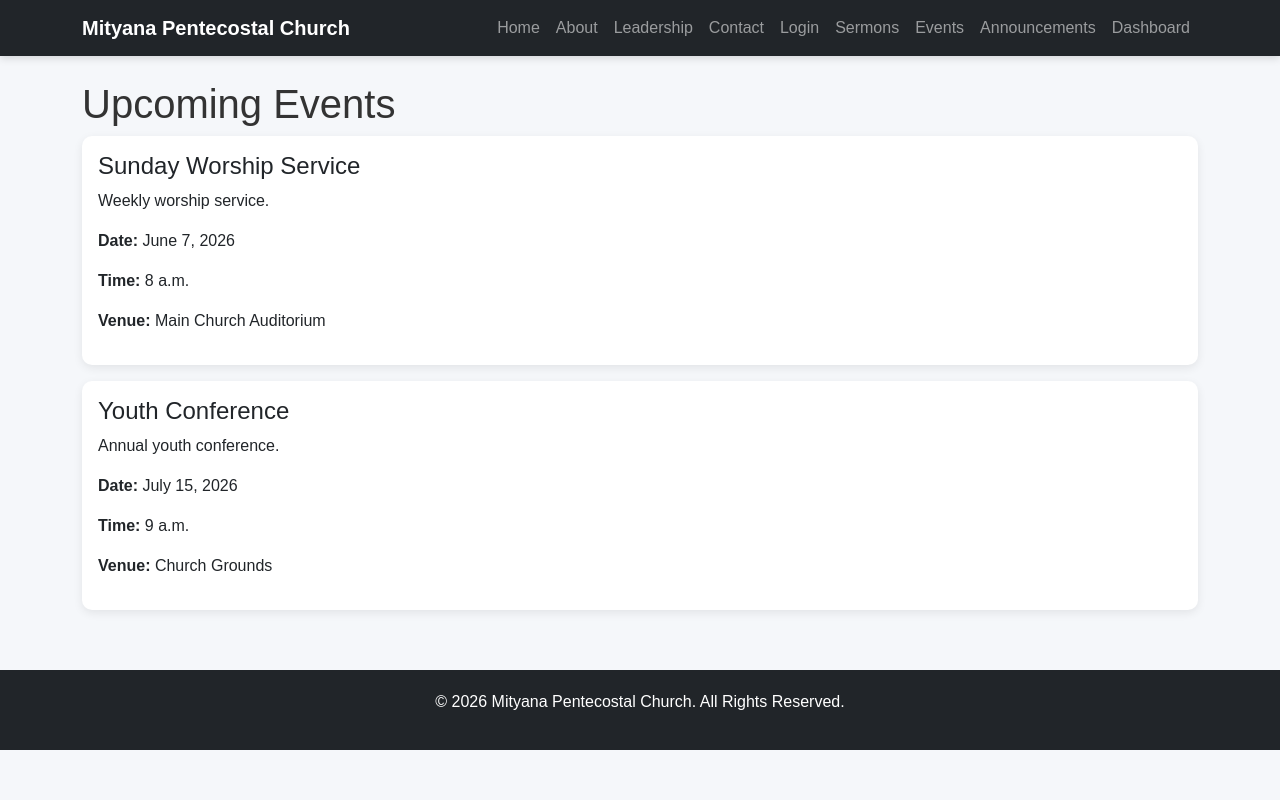
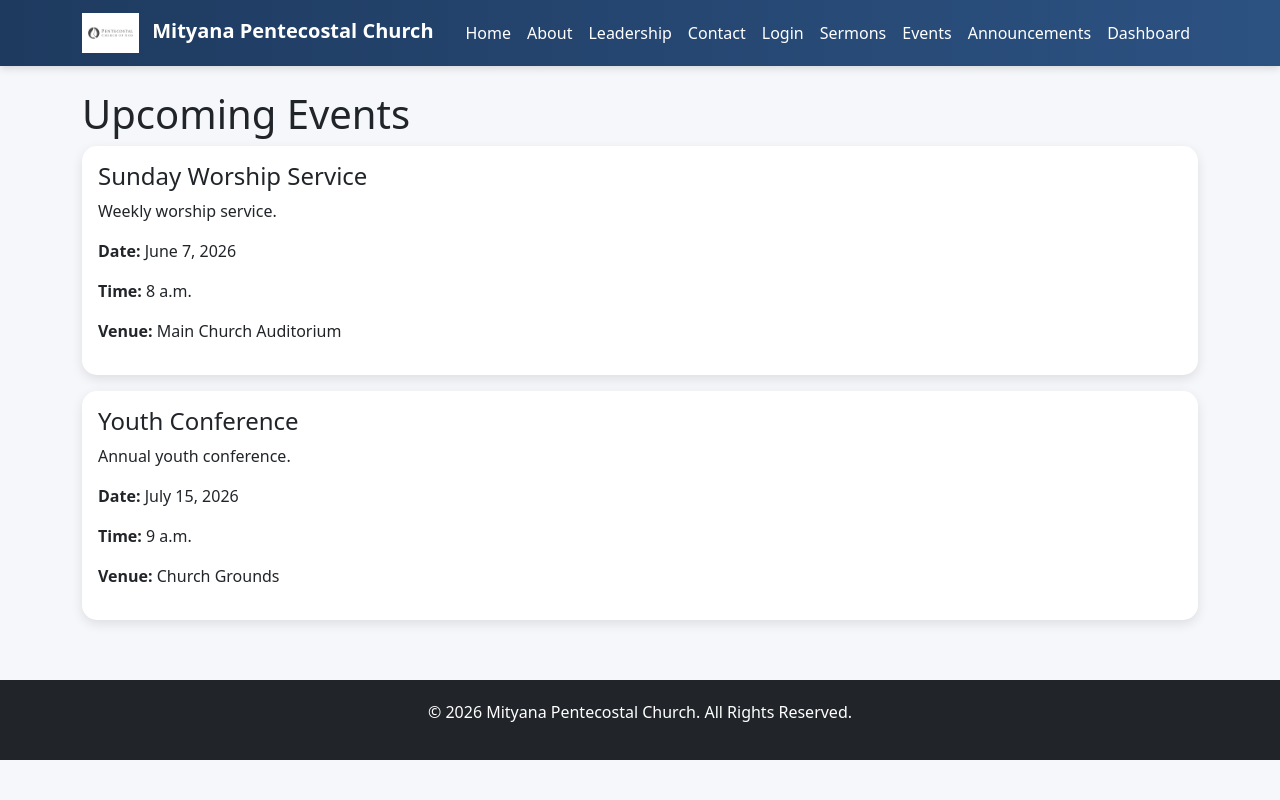
Before and after one commit to mityanapentecostalchurch/mityana_pentecostal_church, a Django app: page /events/ in a window 1280 px wide. Run offline with Django 5.2, Linux system fonts and the light colour scheme; data comes from the database, SQL or seed files in the repository.

Commit message:
adding visuals

```diff
--- a/static/css/style.css
+++ b/static/css/style.css
@@ -1,8 +1,24 @@
 /* General */
-body {
+/* body {
     background-color: #f5f7fa;
     font-family: Arial, Helvetica, sans-serif;
     color: #333;
+} */
+ body {
+    background-color: #f5f7fa;
+}
+
+.navbar {
+    background: linear-gradient(
+        90deg,
+        #1e3a5f,
+        #2c5282
+    ) !important;
+}
+
+.navbar-brand,
+.nav-link {
+    color: white !important;
 }
 
 /* Navigation */
@@ -14,7 +30,7 @@ body {
     font-weight: bold;
 }
 
-/* Hero Section */
+/* Hero Section
 .hero {
     padding: 100px 20px;
     text-align: center;
@@ -30,6 +46,19 @@ body {
 
     color: white;
     border-radius: 10px;
+} */
+ .hero-section {
+    padding: 80px 20px;
+    background: linear-gradient(
+        rgba(0,0,0,0.5),
+        rgba(0,0,0,0.5)
+    ),
+    url('/static/images/church.jpg');
+
+    background-size: cover;
+    background-position: center;
+
+    color: white;
 }
 
 .hero h1 {
@@ -42,18 +71,34 @@ body {
 }
 
 /* Content Cards */
-.card {
+/* .card {
     border: none;
     border-radius: 10px;
 
     box-shadow: 0 3px 10px rgba(0,0,0,0.08);
 
     transition: 0.3s;
+} */
+
+.card {
+    border: none;
+    border-radius: 15px;
+    box-shadow: 0 4px 12px rgba(
+        0,
+        0,
+        0,
+        0.1
+    );
+    transition: 0.3s;
 }
 
 .card:hover {
+    transform: translateY(-4px);
+}
+
+/* .card:hover {
     transform: translateY(-3px);
-}
+} */
 
 /* Headings */
 h2 {
@@ -61,6 +106,7 @@ h2 {
     margin-bottom: 20px;
     color: #0d6efd;
 }
+
 
 /* Footer */
 .footer {
--- a/templates/base.html
+++ b/templates/base.html
@@ -37,7 +37,13 @@
 <nav class="navbar navbar-expand-lg navbar-dark bg-dark">
     <div class="container">
 
-        <a class="navbar-brand" href="/">
+        <!-- <a class="navbar-brand" href="/">
+            Mityana Pentecostal Church
+        </a> -->
+        <a class="navbar-brand fw-bold" href="/">
+            <img src="/static/images/logo.png"
+                height="40"
+                class="me-2">
             Mityana Pentecostal Church
         </a>
 
```
Also changed, not shown: templates/home.html (+42 -2 lines), static/images/church.jpg (added), static/images/logo.png (added).
